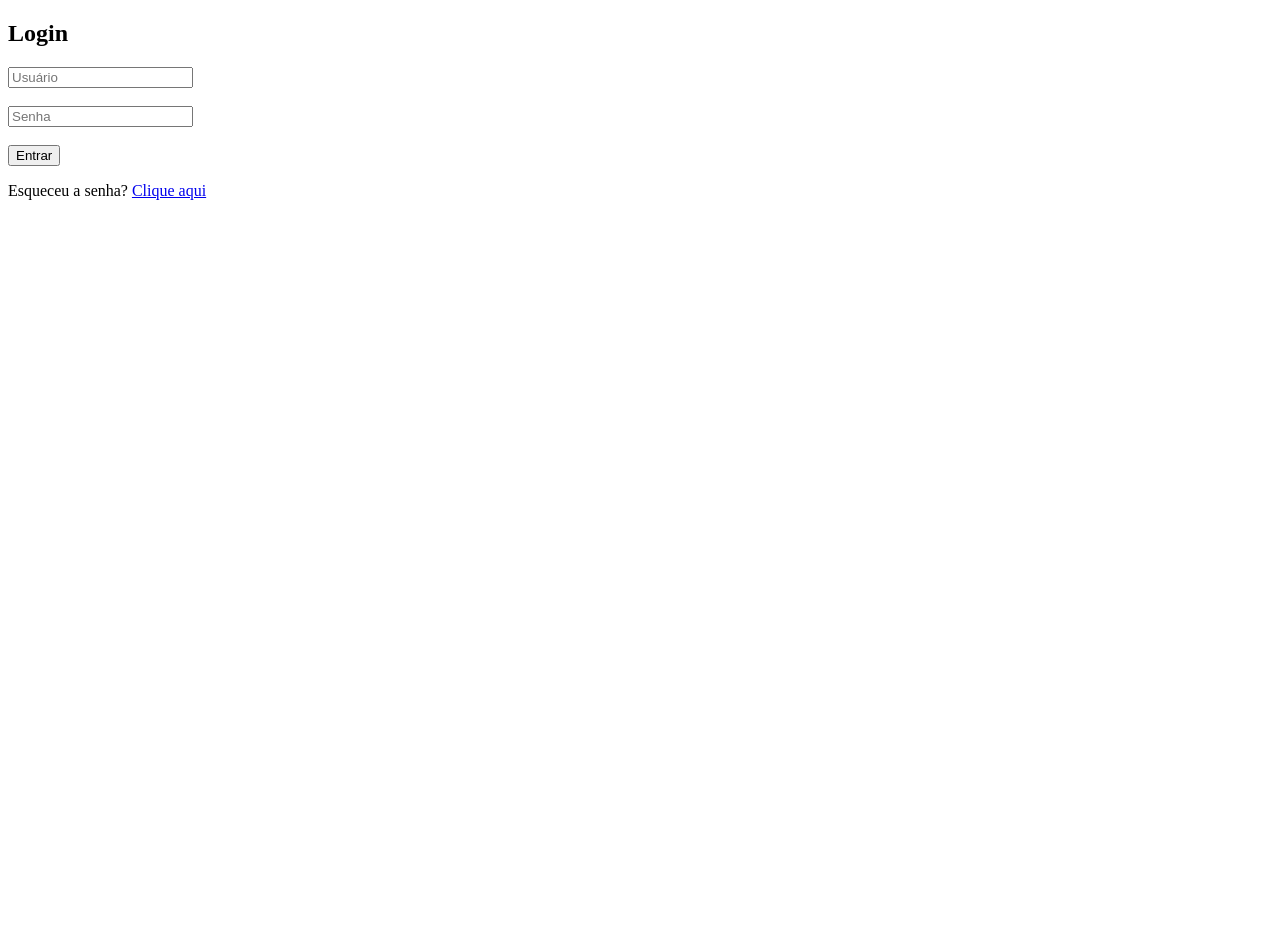
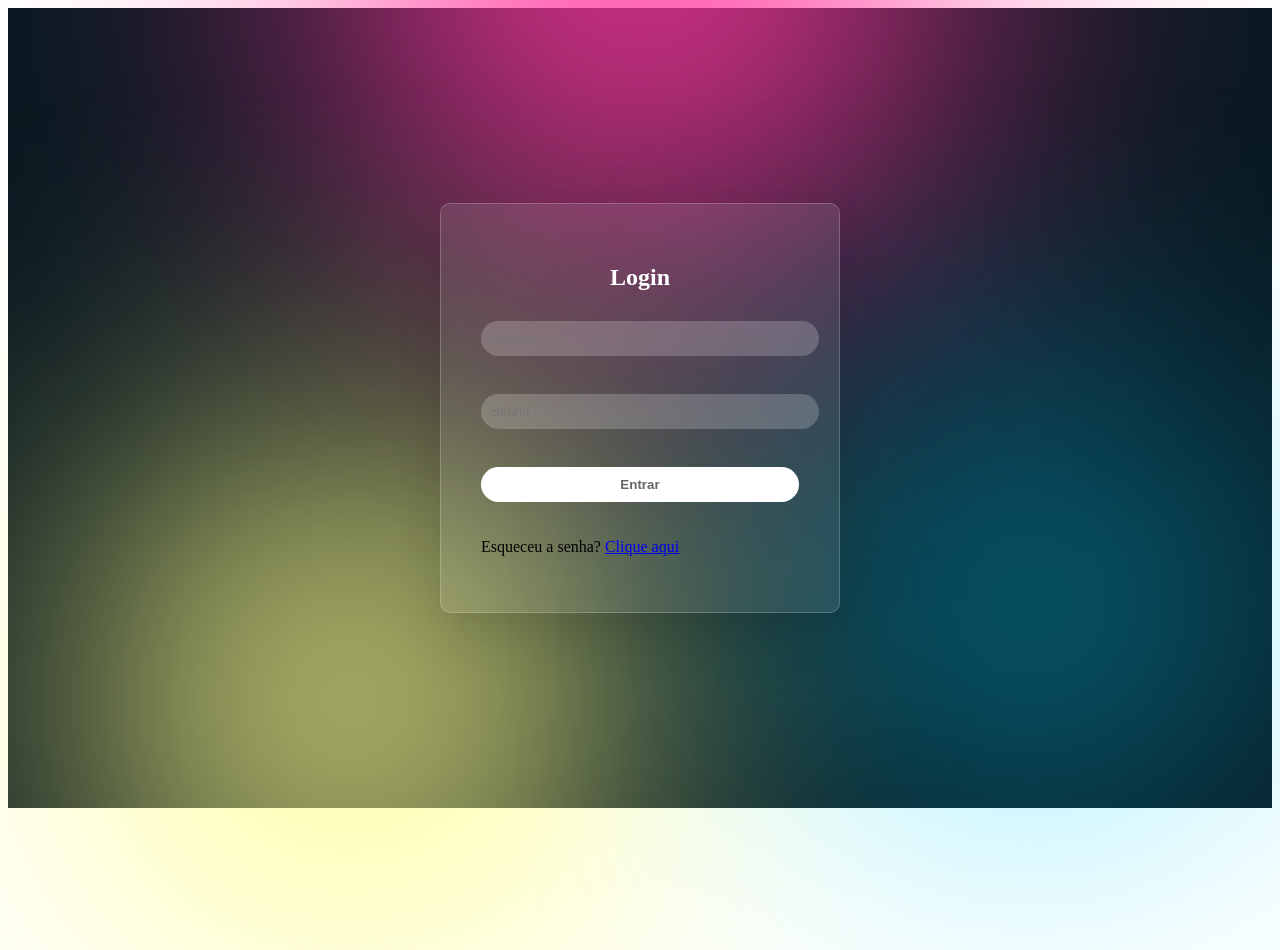
Before and after one commit to RenatoOliveiraCruz/course-obc-fullstack-js, a plain HTML site: page Training/01_LoginGlassmorphism/index.html in a window 1280 px wide. Before the commit the page ends 800 px from the top, so only its background shows below. Drawn offline with Linux system fonts and the light colour scheme.

Commit message:
Add style 01.css

```diff
--- a/Training/01_LoginGlassmorphism/index.html
+++ b/Training/01_LoginGlassmorphism/index.html
@@ -4,6 +4,7 @@
     <meta charset="UTF-8">
     <meta name="viewport" content="width=device-width, initial-scale=1.0">
     <title>Document</title>
+    <link rel="stylesheet" href="style.css">
 </head>
 <body>
     <section class="glass-container">
--- /dev/null
+++ b/Training/01_LoginGlassmorphism/style.css
@@ -0,0 +1,72 @@
+.glass-container {
+    display: flex;
+    justify-content: center;
+    align-items: center;
+    min-height: 100vh;
+    background: #091921;
+     }
+
+.color {
+    position: absolute;
+    filter: blur(150px);
+    border-radius: 50%;
+    }
+
+.color:nth-child(1) {
+    top: -350px;
+    width: 600px;
+    height: 600px;
+    background: #ff359b;
+}
+
+.color:nth-child(2) {
+    bottom: -150px;
+    left: 100px;
+    width: 500px;
+    height: 500px;
+    background: #fffd87;
+    }
+
+.color:nth-child(3) {
+    bottom: 50px;
+    right: 100px;
+    width: 300px;
+    height: 300px;
+    background: #00d2ff;
+    }
+
+.box {
+    position: relative;
+    width: 400px;
+    z-index: 1;
+    }
+
+.glass-form {
+    background: rgba(255, 255, 255, 0.1);
+    backdrop-filter: blur(5px);
+    border: 1px solid rgba(255, 255, 255, 0.2);
+    border-radius: 10px; padding: 40px;
+    box-shadow: 0 25px 45px rgba(0,0,0,0.1);
+    }
+
+.glass-form h2 {
+    color: white;
+    text-align: center;
+    margin-bottom: 30px;
+    }
+
+input {
+    width: 100%;
+    background: rgba(255,255,255,0.2);
+    border: none; padding: 10px;
+    border-radius: 35px;
+    color: white;
+    margin-bottom: 20px;
+    }
+
+input[type="submit"] {
+    background: white;
+    color: #666;
+    font-weight: 600;
+    cursor: pointer;
+    }
```
